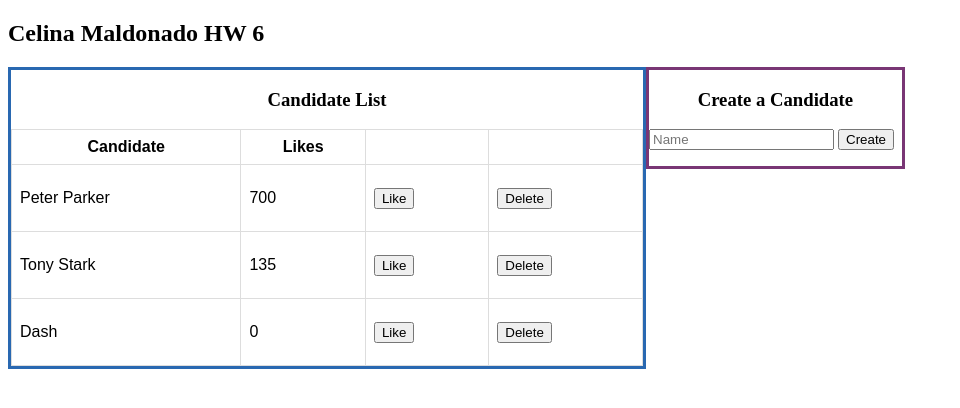
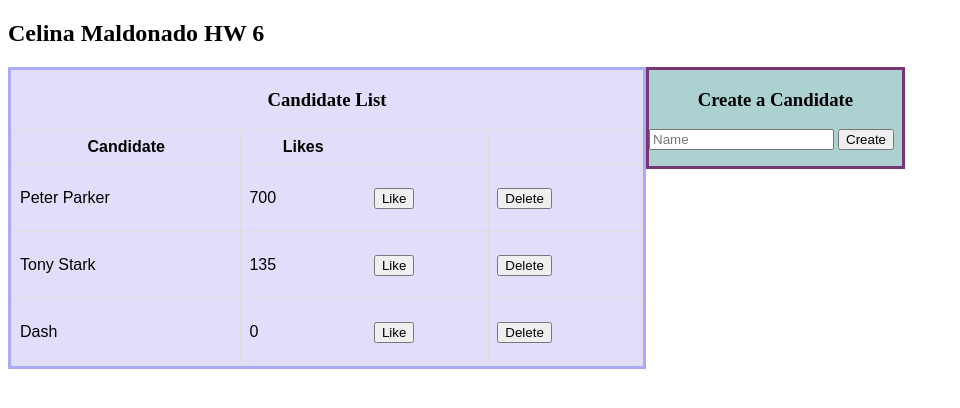
Before and after one commit to niinamaldonado/HW6, a website: page website/index.html in a window 1280 px wide. Shown: the whole page, without its empty margins (0-960 px from the left). Drawn offline with Linux system fonts and the light colour scheme.

Commit message:
added color

```diff
--- a/website/style.css
+++ b/website/style.css
@@ -12,16 +12,19 @@
     text-align: center;
 }
 
+
 #messageOutput {
+    background: rgb(224, 222, 250);
     text-align: center;
     border-style: solid;
-    border-color: rgb(41, 104, 177);
+    border-color: rgb(171, 170, 247);
     width: 50%;
     float: left;
 
 }
 
 #createForm {
+    background: rgb(171, 209, 209);
     border-style: solid;
     border-color: rgb(121, 54, 117);
     width: 20%;
@@ -42,5 +45,4 @@ td, th {
 }
 
 tr:nth-child(even) {
-    background-color: #ffffff;
 }
```
